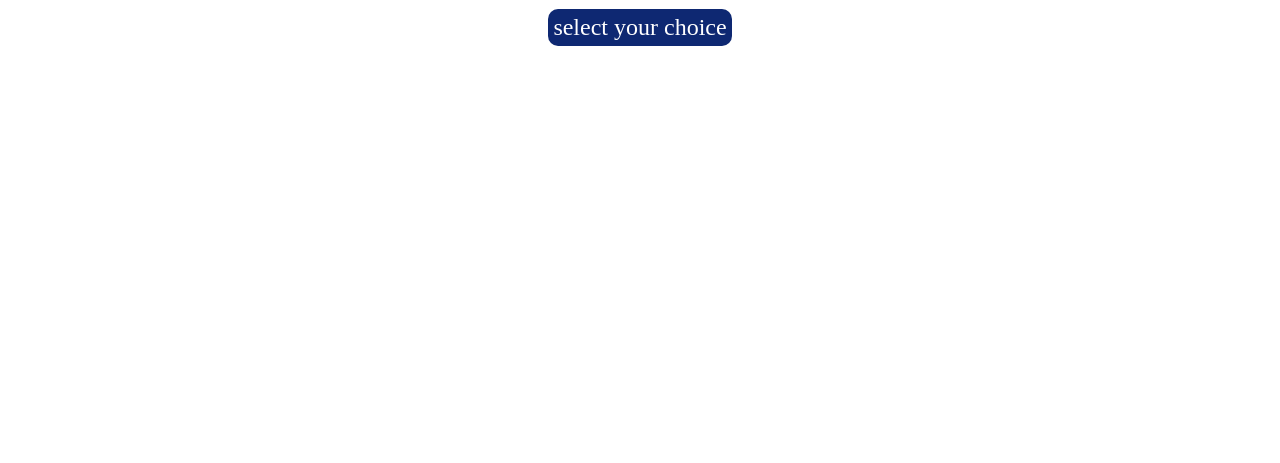
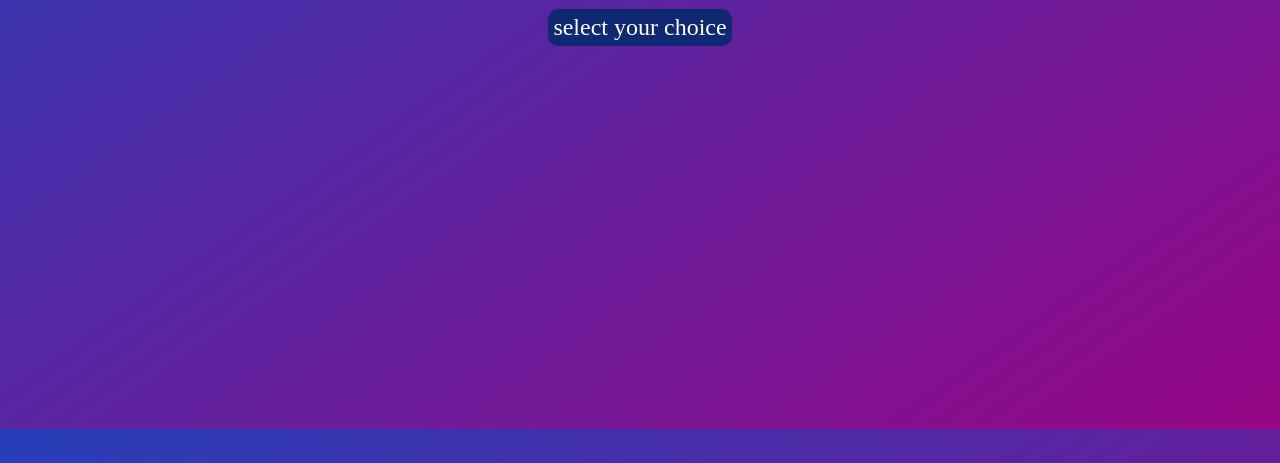
Before and after one commit to Somesh2504/RPS_Game, a plain HTML site: page index.html in a window 1280 px wide. Shown: the part 337-800 px from the top of the page. Drawn offline with Linux system fonts and the light colour scheme.

Commit message:
Update index.html

```diff
--- a/index.html
+++ b/index.html
@@ -5,6 +5,10 @@
     <meta name="viewport" content="width=device-width, initial-scale=1.0">
     <title>RPS game</title>
     <style>
+         body{
+            height: 750px;
+            background: linear-gradient(145deg, rgb(37, 62, 184), rgb(151, 6, 134));
+        }
         .heading{
             background-color: #363774;
             height:40px;
```
